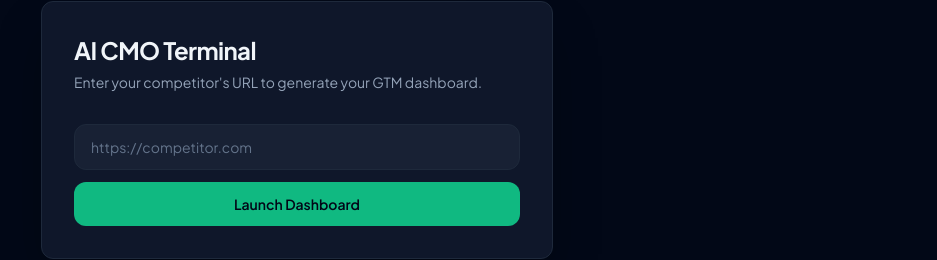
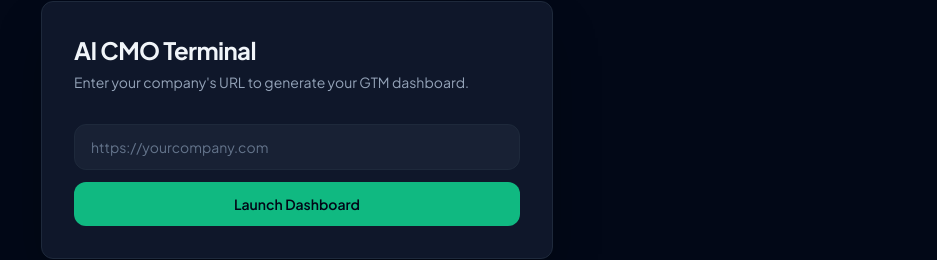
Before and after one commit to nihalpai/AI-CMO-terminal, a Next.js app in the folder frontend/: page / in a window 1280 px wide. Shown: the part 270-530 px from the top of the page, without its empty margins (343-1280 px from the left). Built offline with nearby package versions, Linux system fonts and the light colour scheme; no server answers.

Commit message:
front page fixed

```diff
--- a/frontend/app/page.tsx
+++ b/frontend/app/page.tsx
@@ -156,7 +156,7 @@ export default function Home() {
             AI CMO Terminal
           </h1>
           <p className="mt-1.5 text-sm text-muted-foreground">
-            Enter your competitor&apos;s URL to generate your GTM dashboard.
+            Enter your company&apos;s URL to generate your GTM dashboard.
           </p>
         </div>
 
@@ -165,7 +165,7 @@ export default function Home() {
             type="url"
             value={url}
             onChange={(e) => setUrl(e.target.value)}
-            placeholder="https://competitor.com"
+            placeholder="https://yourcompany.com"
             disabled={isBusy}
             required
             className="w-full rounded-lg bg-slate-800/60 border border-border px-4 py-3 text-sm text-slate-100 placeholder-slate-500 focus:outline-none focus:ring-2 focus:ring-emerald-500/50 focus:border-emerald-500/50 disabled:opacity-50 transition-colors"
```
